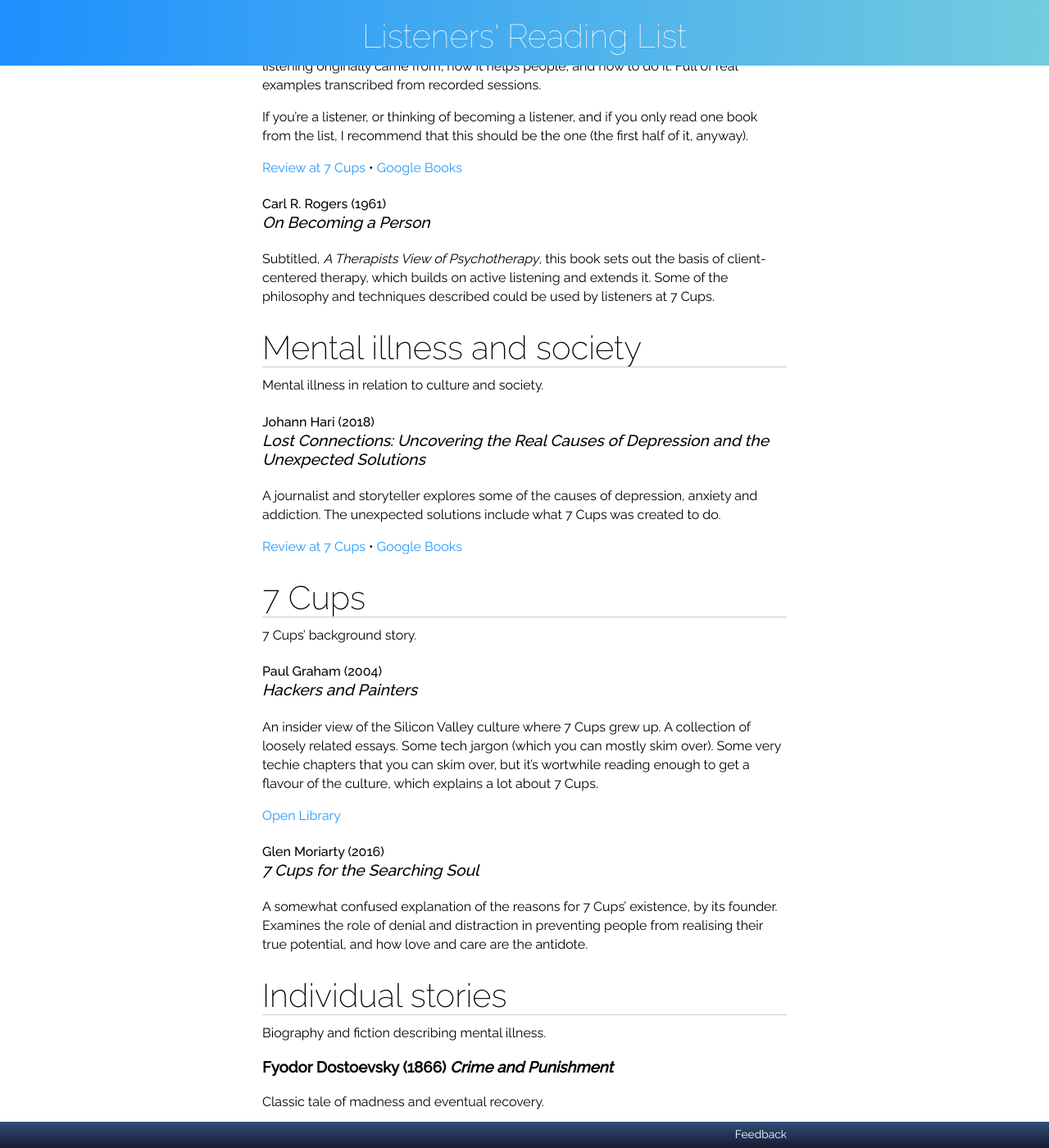
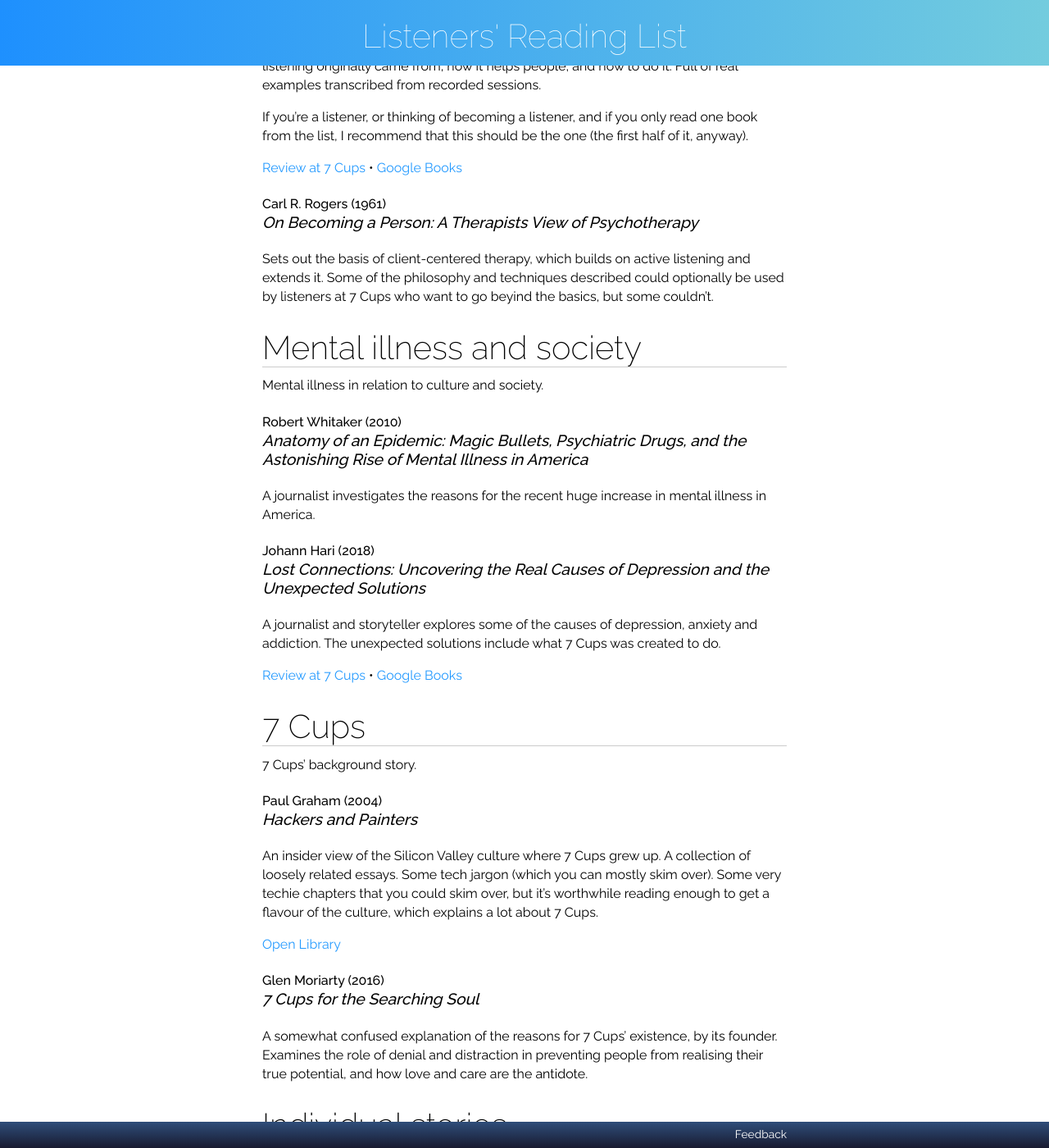
Before and after one commit to RarelyCharlie/rarelycharlie.github.io, a Jekyll site: the page built from books.md, in a window 1280 px wide and 1400 px high, scrolled down 378 px. Shown: the whole window at 82% size. Built offline with Jekyll 4.4.1, drawn with Linux system fonts in a browser that asks for light colours; some of the changed text lies outside the part shown.

Commit message:
add more

```diff
--- a/books.md
+++ b/books.md
@@ -20,13 +20,17 @@ If you're a listener, or thinking of becoming a listener, and if you only read o
 
 [Review at 7 Cups](# "TO BE ADDED") &bull; [Google Books](https://books.google.com/books?id=nbU4AAAAIAAJ)
 
-#### Carl R. Rogers (1961) _On Becoming a Person_
+#### Carl R. Rogers (1961) _On Becoming a Person: A Therapists View of Psychotherapy_
 
-Subtitled, _A Therapists View of Psychotherapy_, this book sets out the basis of client-centered therapy, which builds on active listening and extends it. Some of the philosophy and techniques described could be used by listeners at 7 Cups.
+Sets out the basis of client-centered therapy, which builds on active listening and extends it. Some of the philosophy and techniques described could optionally be used by listeners at 7 Cups who want to go beyind the basics, but some couldn't.
 
 # Mental illness and society
 
 Mental illness in relation to culture and society.
+
+#### Robert Whitaker (2010) _Anatomy of an Epidemic: Magic Bullets, Psychiatric Drugs, and the Astonishing Rise of Mental Illness in America_
+
+A journalist investigates the reasons for the recent huge increase in mental illness in America.
 
 #### Johann Hari (2018) _Lost Connections: Uncovering the Real Causes of Depression and the Unexpected Solutions_
 
@@ -40,7 +44,7 @@ A journalist and storyteller explores some of the causes of depression, anxiety
 
 #### Paul Graham (2004) _Hackers and Painters_
 
-An insider view of the Silicon Valley culture where 7 Cups grew up. A collection of loosely related essays. Some tech jargon (which you can mostly skim over). Some very techie chapters that you can skim over, but it's wortwhile reading enough to get a flavour of the culture, which explains a lot about 7 Cups.
+An insider view of the Silicon Valley culture where 7 Cups grew up. A collection of loosely related essays. Some tech jargon (which you can mostly skim over). Some very techie chapters that you could skim over, but it's worthwhile reading enough to get a flavour of the culture, which explains a lot about 7 Cups.
 
 [Open Library](https://openlibrary.org/books/OL3327779M/Hackers_painters)
 
@@ -54,11 +58,11 @@ Biography and fiction describing mental illness.
 
 ### Fyodor Dostoevsky (1866) _Crime and Punishment_
 
-Classic tale of madness and eventual recovery.
+Classic tale of madness with terrible consequences, and of recovery through love.
 
 #### Kay Redfield Jamison (1997) _An Unquiet Mind: A Memoir of Moods and Madness_
 
-A first-hand account of living with bipolar disorder, by a renowned clinical psychologist, now a professor of psychiatry.
+First-hand account of living with bipolar disorder, by a renowned clinical psychologist, now a professor of psychiatry.
 
 # Psychotherapy
 
```
